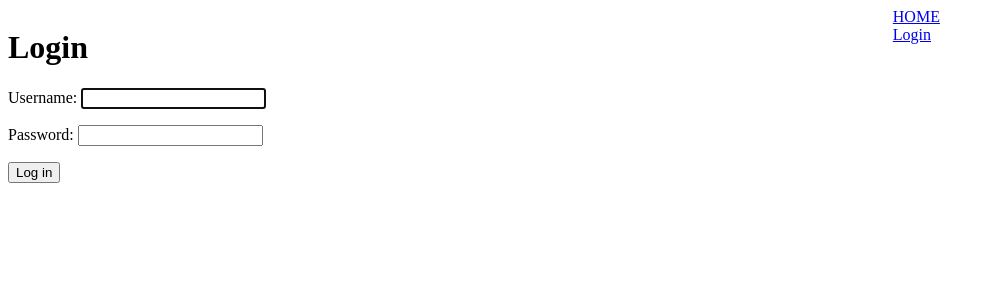
After one commit to ninabel/pokedex, a Django app: page /accounts/login/ in a window 1280 px wide. The commit adds this page. Shown: the top 300 px of the page, without its empty margins (0-995 px from the left). Run offline with Django 5.2, Linux system fonts and the light colour scheme.

Commit message:
Added login template, dockerfile

```diff
--- a/pokemon/templates/pokemon/base.html
+++ b/pokemon/templates/pokemon/base.html
@@ -14,7 +14,11 @@
             <a href="/">HOME</a><br/>
             {% if user.is_authenticated %}
                 <p>Welcome, <b>{{ user.username }}</b>!</p>
-                <a href="{% url 'logout' %}?next={{ request.path }}">Logout</a>
+                <form method="post" action="{% url 'logout' %}">
+                    {% csrf_token %}
+                    <input type="hidden" name="next" value="{{ request.path }}"/>
+                    <button type="submit">Logout</button>
+                </form>
                 {% if user.decks.count > 0 %}
                     <h2>My decks</h2>
                     {% for deck in user.decks.all %}
--- /dev/null
+++ b/pokemon/templates/registration/login.html
@@ -0,0 +1,16 @@
+{% extends "pokemon/base.html" %}
+
+{% block title %}Login{% endblock %}
+
+{% block content %}
+<h1>Login</h1>
+{% if form.errors %}
+<p>Invalid username or password. Please try again.</p>
+{% endif %}
+<form method="post" action="{% url 'login' %}">
+    {% csrf_token %}
+    {{ form.as_p }}
+    <button type="submit">Log in</button>
+    <input type="hidden" name="next" value="{{ next }}">
+  </form>
+{% endblock %}
--- a/pokemons/settings.py
+++ b/pokemons/settings.py
@@ -151,3 +151,6 @@ LOGGING = {
         },
     },
 }
+
+# Redirect to homepage after successful login
+LOGIN_REDIRECT_URL = '/'
```
Also changed, not shown: pokemon/templates/registration/logged_out.html (added, +8 -0 lines), 1 other file.
